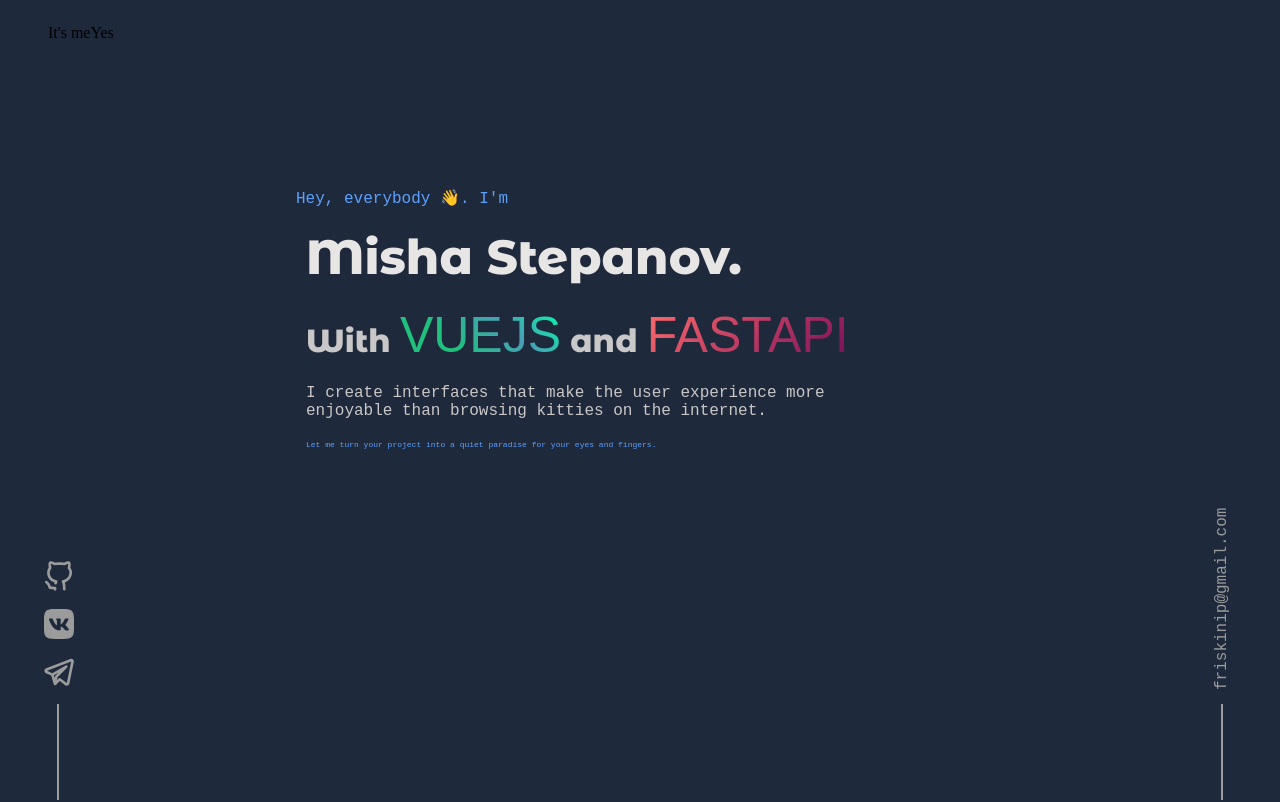
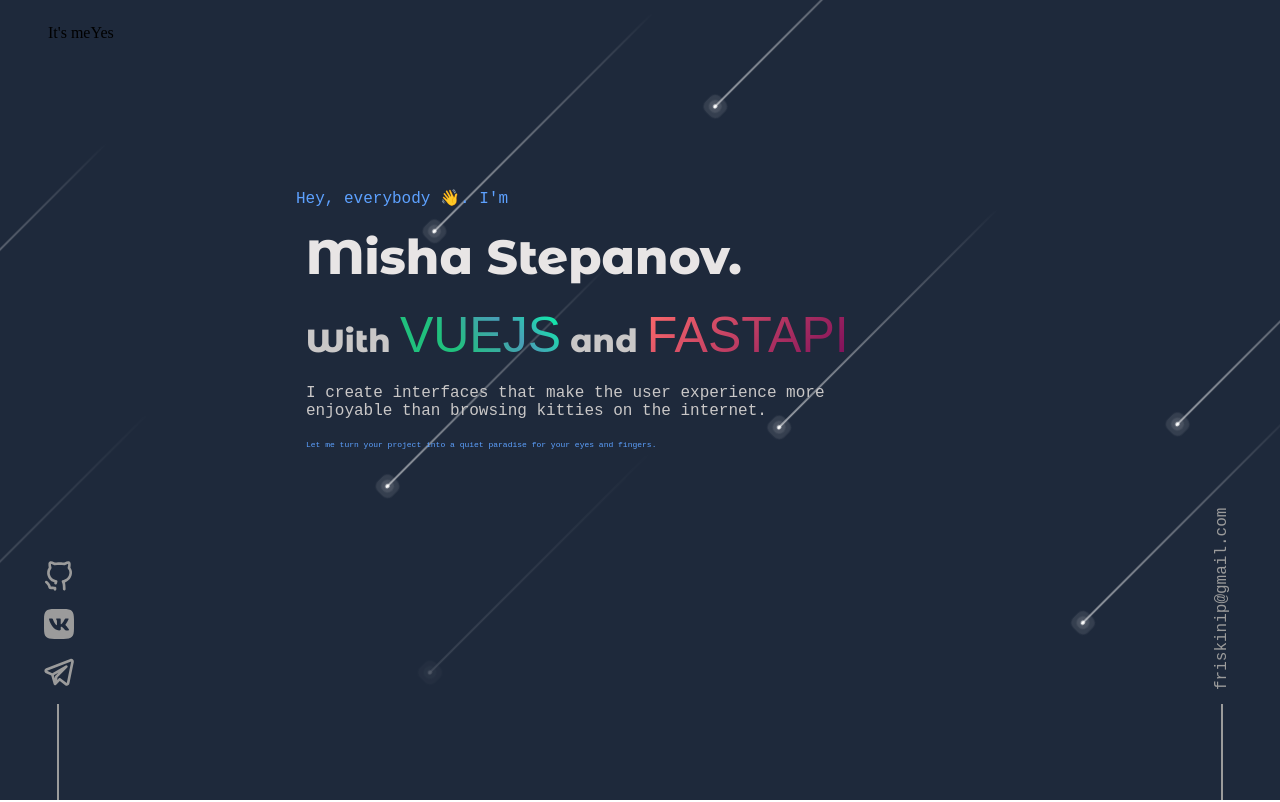
Before and after one commit to DrinkVodkaPlayDotka/about_me, a Vue app: page / in a window 1280 px wide. Shown: the top 802 px of the page. Built offline with nearby package versions, Linux system fonts and the light colour scheme; a web font is replaced by a local one.

Commit message:
style: falling star

```diff
--- a/src/components/aboutmeComponent.vue
+++ b/src/components/aboutmeComponent.vue
@@ -6,7 +6,7 @@
     <div class="container">
       <div class="box">
         <div class="a1-text pad">About me</div>
-<!--        <img class="me" src="/assets/me/photo_2022-11-20_21-43-10.jpg" alt="Описание изображения">-->
+        <img class="me" src="/assets/me/photo_2022-11-20_21-43-10.jpg" alt="Описание изображения">
         <div class="square"></div>
         <div class="a2-text pad">Hi, my name is Misha Stepanov,<br>
           crazy full stack web developer who wants to explore every tech stack.</div>
--- a/src/components/headComponent.vue
+++ b/src/components/headComponent.vue
@@ -5,7 +5,7 @@
 <template>
 <header class="fix">
   <ol>
-    <li>It's me</li>
+    <li class="">It's me</li>
     <li>Yes</li>
     <li></li>
   </ol>
--- a/src/components/meComponent.vue
+++ b/src/components/meComponent.vue
@@ -71,15 +71,12 @@
   -webkit-background-clip: text;
   -webkit-text-fill-color: transparent;
   color: #0B2349;
-  transition: font-size 0.5s; /* Добавляем плавное изменение размера шрифта */
+  transition: font-size 0.3s ease; /* Добавляем переход для изменения размера шрифта */
+
 }
 
 .gradient-text-vue:hover {
-  animation: hoverInAnimation 0.5s forwards;
-}
-
-.gradient-text-vue:not(:hover) {
-  animation: hoverOutAnimation 0.5s forwards;
+  font-size: 60px;
 }
 
 
@@ -91,14 +88,12 @@
   -webkit-background-clip: text;
   -webkit-text-fill-color: transparent;
   color: #0B2349;
+  transition: font-size 0.3s ease; /* Добавляем переход для изменения размера шрифта */
+
 }
 
 .gradient-text-fast:hover {
-  animation: hoverInAnimation 0.5s forwards;
-}
-
-.gradient-text-fast:not(:hover) {
-  animation: hoverOutAnimation 0.5s forwards;
+  font-size: 60px;
 }
 
 .hi-text {
--- /dev/null
+++ b/src/components/starComponent.vue
@@ -0,0 +1,172 @@
+<template>
+  <div class="background-container">
+    <section>
+      <span></span>
+      <span></span>
+      <span></span>
+      <span></span>
+      <span></span>
+      <span></span>
+      <span></span>
+      <span></span>
+      <span></span>
+      <span></span>
+    </section>
+  </div>
+</template>
+
+<script>
+export default {
+  mounted() {
+    const spans = document.querySelectorAll("span");
+    spans.forEach((span, index) => {
+      const delay = index * 0.2;
+      span.style.animationDelay = `${delay}s`;
+    });
+  }
+};
+</script>
+
+<style scoped>
+* {
+  margin: 0;
+  padding: 0;
+  box-sizing: border-box;
+}
+
+.background-container {
+  position: fixed;
+  top: 0;
+  left: 0;
+  width: 100%;
+  height: 100%;
+  z-index: -1; /* Ensure the background is behind the stars */
+  background-color: #1e293b;
+}
+
+section {
+  position: absolute;
+  top: 0;
+  left: 0;
+  width: 100%;
+  height: 100vh;
+  z-index: 1; /* Ensure the stars are above the background */
+  animation: animateBg 50s linear infinite;
+}
+
+@keyframes animateBg {
+  0%, 100% {
+    transform: scale(1);
+  }
+  50% {
+    transform: scale(1.2);
+  }
+}
+
+span {
+  position: absolute;
+  top: 50%;
+  left: 50%;
+  width: 4px;
+  height: 4px;
+  background: #fff;
+  border-radius: 50%;
+  box-shadow: 0 0 0 4px rgba(255, 255, 255, 0.1), 0 0 0 8px rgba(255, 255, 255, 0.1), 0 0 20px rgba(255, 255, 255, 0.1);
+  animation: animate 3s linear infinite;
+}
+
+span::before {
+  content: '';
+  position: absolute;
+  top: 50%;
+  transform: translateY(-50%);
+  width: 300px;
+  height: 1px;
+  background: linear-gradient(90deg, #fff, transparent);
+}
+
+@keyframes animate {
+  0% {
+    transform: rotate(315deg) translateX(0);
+    opacity: 1;
+  }
+  70% {
+    opacity: 1;
+  }
+  100% {
+    transform: rotate(315deg) translateX(-1000px);
+    opacity: 0;
+  }
+}
+
+/* Styles for the stars animation */
+span:nth-child(1) {
+  top: 0;
+  right: 0;
+  left: initial;
+  animation-duration: 1s;
+}
+
+span:nth-child(2) {
+  top: 0;
+  right: 80px;
+  left: initial;
+  animation-duration: 3s;
+}
+
+span:nth-child(3) {
+  top: 80;
+  right: 0px;
+  left: initial;
+  animation-duration: 2s;
+}
+
+span:nth-child(4) {
+  top: 0;
+  right: 180px;
+  left: initial;
+  animation-duration: 1.5s;
+}
+
+span:nth-child(5) {
+  top: 0;
+  right: 400px;
+  left: initial;
+  animation-duration: 2.5s;
+}
+
+span:nth-child(6) {
+  top: 0;
+  right: 600px;
+  left: initial;
+  animation-duration: 3s;
+}
+
+span:nth-child(7) {
+  top: 300px;
+  right: 0px;
+  left: initial;
+  animation-duration: 1.75s;
+}
+
+span:nth-child(8) {
+  top: 0px;
+  right: 700px;
+  left: initial;
+  animation-duration: 1.25s;
+}
+
+span:nth-child(9) {
+  top: 0px;
+  right: 1000px;
+  left: initial;
+  animation-duration: 2.25s;
+}
+
+span:nth-child(10) {
+  top: 0px;
+  right: 450px;
+  left: initial;
+  animation-duration: 2.75s;
+}
+</style>
--- a/src/styles/global-styles.css
+++ b/src/styles/global-styles.css
@@ -1,4 +1,3 @@
 body{
-    background-color: #1e293b;
 
 }
--- a/src/views/mainContainer.vue
+++ b/src/views/mainContainer.vue
@@ -4,9 +4,11 @@
 import MeComponent from "@/components/meComponent.vue";
 import AboutmeComponent from "@/components/aboutmeComponent.vue";
 import HeadComponent from "@/components/headComponent.vue";
+import StarComponent from "@/components/starComponent.vue";
 
 export default defineComponent({
   components: {
+    StarComponent,
     HeadComponent,
     AboutmeComponent,
     MeComponent,
@@ -17,6 +19,7 @@
 </script>
 
 <template>
+  <star-component></star-component>
   <background-component />
   <head-component></head-component>
   <me-component></me-component>
```
